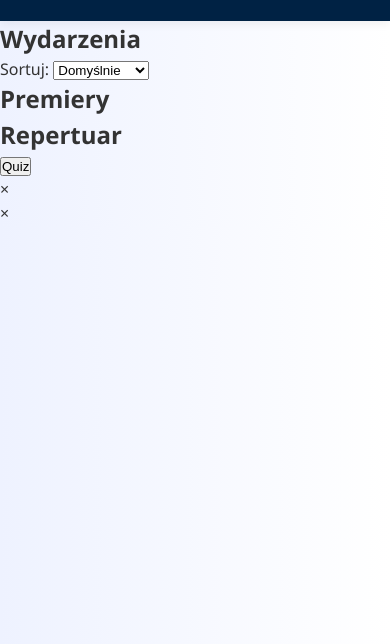
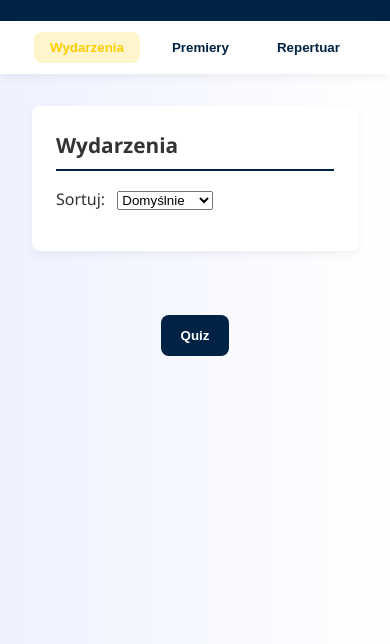
Before and after one commit to MINIEK99/ppppppppp, a website: page public/index.html in a window 390 px wide. Shown: the part 200-844 px from the top of the page. Drawn offline with Linux system fonts and the light colour scheme; no server answers.

Commit message:
Revert "Fix broken layout by removing quiz blur"

```diff
--- a/public/index.html
+++ b/public/index.html
@@ -215,14 +215,8 @@
 
     function setupQuiz() {
       const qm = document.getElementById('quiz-modal');
-      qm.querySelector('.close').addEventListener('click', () => {
-        qm.classList.remove('active');
-      });
-      qm.addEventListener('click', e => {
-        if (e.target.id === 'quiz-modal') {
-          qm.classList.remove('active');
-        }
-      });
+      qm.querySelector('.close').addEventListener('click', () => qm.classList.remove('active'));
+      qm.addEventListener('click', e => { if (e.target.id === 'quiz-modal') qm.classList.remove('active'); });
       document.getElementById('quiz-start').addEventListener('click', startQuiz);
     }
 
--- a/public/style.css
+++ b/public/style.css
@@ -42,7 +42,34 @@ nav.mobile-nav {
   top: 0;
   z-index: 10;
   box-shadow: var(--shadow);
-@@ -73,110 +73,175 @@ main {
+}
+
+nav.mobile-nav button {
+  background: none;
+  border: none;
+  color: var(--primary);
+  font-weight: bold;
+  cursor: pointer;
+  padding: 0.5rem 1rem;
+  border-radius: var(--radius);
+  transition: all 0.2s;
+}
+
+nav.mobile-nav button:hover {
+  background-color: #eaeaea;
+}
+
+nav.mobile-nav button.active {
+  color: var(--accent);
+  background-color: #fef5cc;
+}
+
+main {
+  display: flex;
+  flex-wrap: wrap;
+  justify-content: center;
+  gap: 2rem;
+  padding: 2rem;
   max-width: 1200px;
   margin: auto;
 }
@@ -178,21 +205,17 @@ li.bold-category {
 }
 
 .quiz-options button {
-  padding: .6rem 1.2rem;
+  padding: .5rem 1rem;
   border: 1px solid #ddd;
   background: var(--card);
   border-radius: var(--radius);
   cursor: pointer;
-  transition: background 0.2s, transform 0.2s;
-  font-size: 1rem;
-  box-shadow: var(--shadow);
+  transition: background 0.2s;
 }
 
 .quiz-options button:hover {
   background: #f7f7f7;
-  transform: scale(1.03);
 }
-
 
 @keyframes fadeIn {
   from { background: rgba(0,0,0,0); }
```
